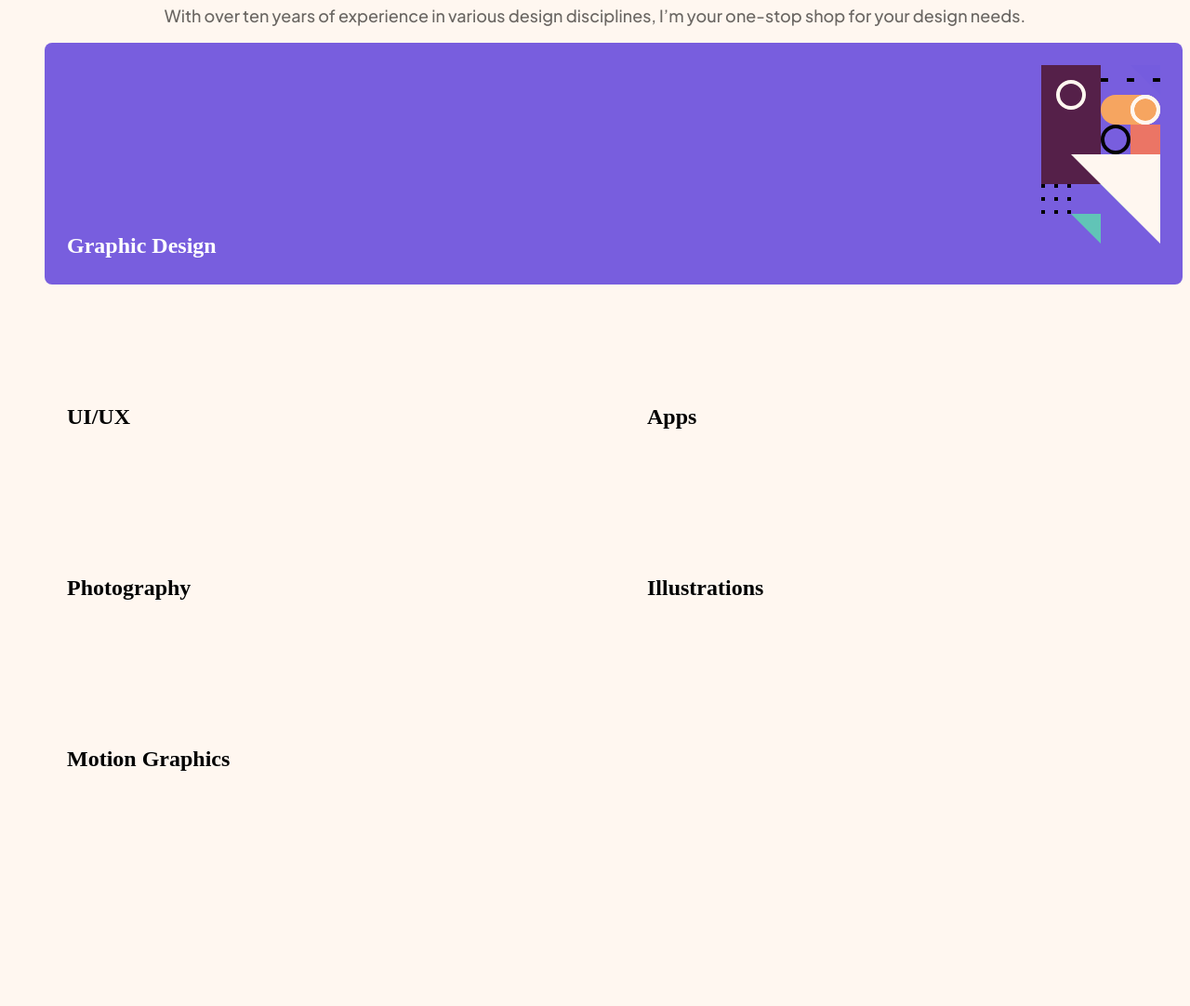
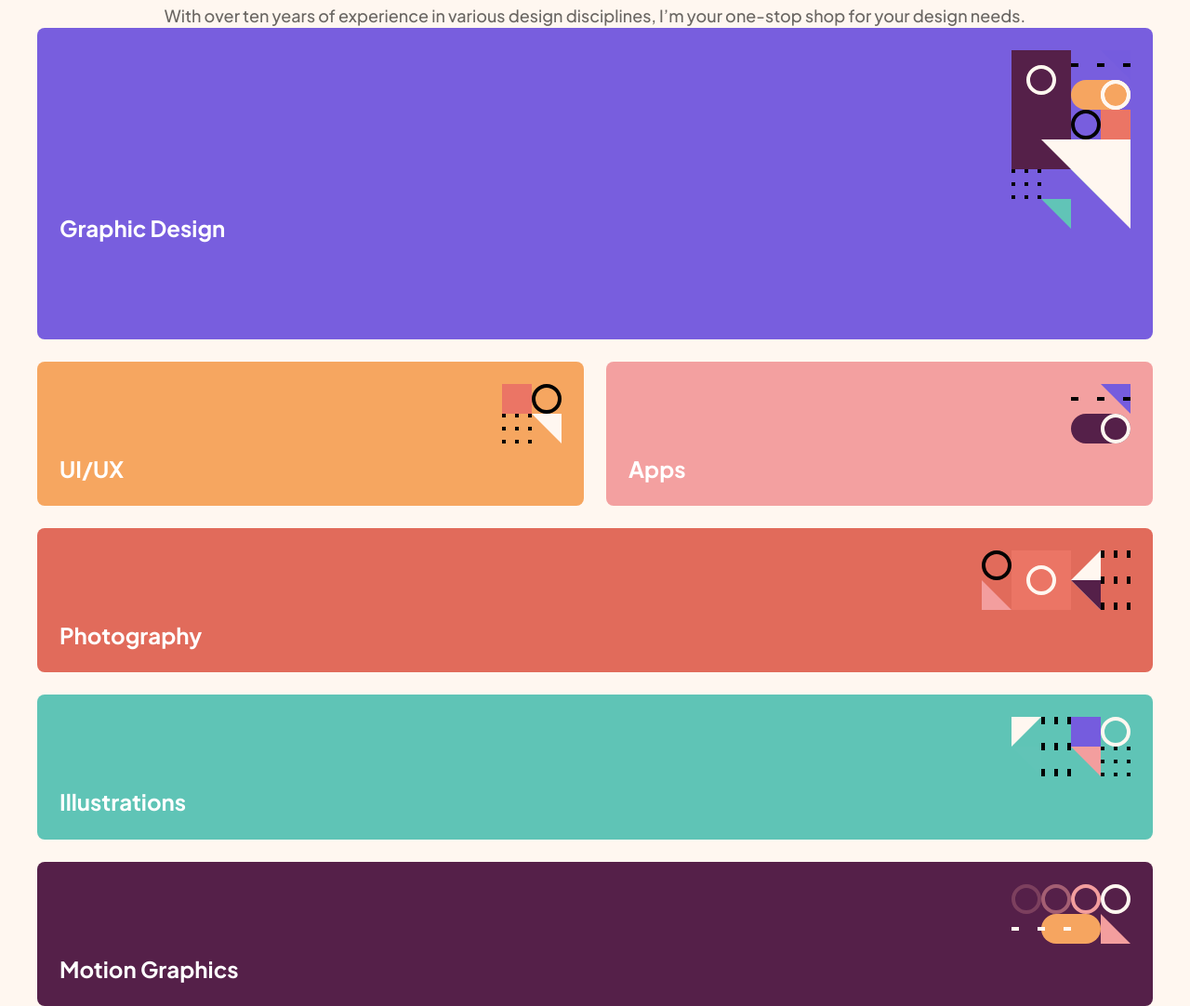
Before and after one commit to ShadeRXS/Single-page-design-portfolio, a website built with Vite: page index.html in a window 1280 px wide. Shown: the part 188-1270 px from the top of the page at 93% size. Before the commit the page ends 1062 px from the top, so only its background shows below. Built offline with nearby package versions, Linux system fonts and the light colour scheme.

Commit message:
Tarjetas terminadas

```diff
--- a/index.html
+++ b/index.html
@@ -23,18 +23,20 @@
         your one-stop shop for your design needs.
       </p>
     </div>
+  </header>
+  <main>
+    <div class="container">
+      <ul role="list" class="cards">
+        <li class="card__graphic cards__design text-preset-3">Graphic Design</li>
+        <li class="card__ui-ux cards__design text-preset-3">UI/UX</li>
+        <li class="card__apps cards__design text-preset-3">Apps</li>
+        <li class="card__photography cards__design text-preset-3">Photography</li>
+        <li class="card__illustrations cards__design text-preset-3"> Illustrations</li>
+        <li class="card__motion cards__design text-preset-3">Motion Graphics</li>
+      </ul>
+    </div>
 
-  </header>
-
-   <ul role="list" class="cards">
-        <li class="card__graphic cards__design">Graphic Design</li>
-        <li class="card__ui-ux cards__design">UI/UX</li>
-        <li class="card__apps cards__design">Apps</li>
-        <li class="card__photography cards__design">Photography</li>
-        <li class="card__illustrations cards__design">Illustrations</li>
-        <li class="card__motion cards__design">Motion Graphics</li>
-      </ul>
-  <!--
+    <!--
 
   I’m Amy, and I’d love to work on your next project
 
@@ -54,6 +56,8 @@
 
   Free Consultation
   -->
+
+  </main>
 </body>
 
 </html>
--- a/src/style.css
+++ b/src/style.css
@@ -76,6 +76,8 @@ dd {
 ul[role="list"],
 ol[role="list"] {
   list-style: none;
+  padding: 0;
+  margin: 0;
 }
 
 /* Set core body defaults */
@@ -270,10 +272,48 @@ grid-row: span 2;
   background-repeat: no-repeat;
   background-color: var(--galactic-blue-500);
   padding-top: 12.5rem;
+  padding-bottom: 6.5rem;
   color: var(--neutral-0);
 
 }
 
+.card__ui-ux {
+  background-color: var(--summer-yellow-500);
+    background-image: url("../public/pattern-ui-ux.svg");
+    background-repeat: no-repeat;
+    color: var(--neutral-0)
+}
+
+.card__apps {
+  background-color: var(--pink-500);
+    background-image: url("../public/pattern-apps.svg");
+    background-repeat: no-repeat;
+    color: var(--neutral-0)
+}
+
+.card__photography {
+  background-color: var(--light-red-500);
+    background-image: url("../public/pattern-photography.svg");
+    background-repeat: no-repeat;
+    grid-column: span 2;
+    color: var(--neutral-0)
+}
+
+.card__illustrations {
+  background-color: var(--cyan-500);
+    background-image: url("../public/pattern-illustrations.svg");
+    background-repeat: no-repeat;
+    grid-column: span 2;
+    color: var(--neutral-0)
+}
+
+.card__motion {
+  background-color: var(--dark-purple-500);
+    background-image: url("../public/pattern-motion-graphics.svg");
+    background-repeat: no-repeat;
+    grid-column: span 2;
+    color: var(--neutral-0)
+}
 
 
 
```
